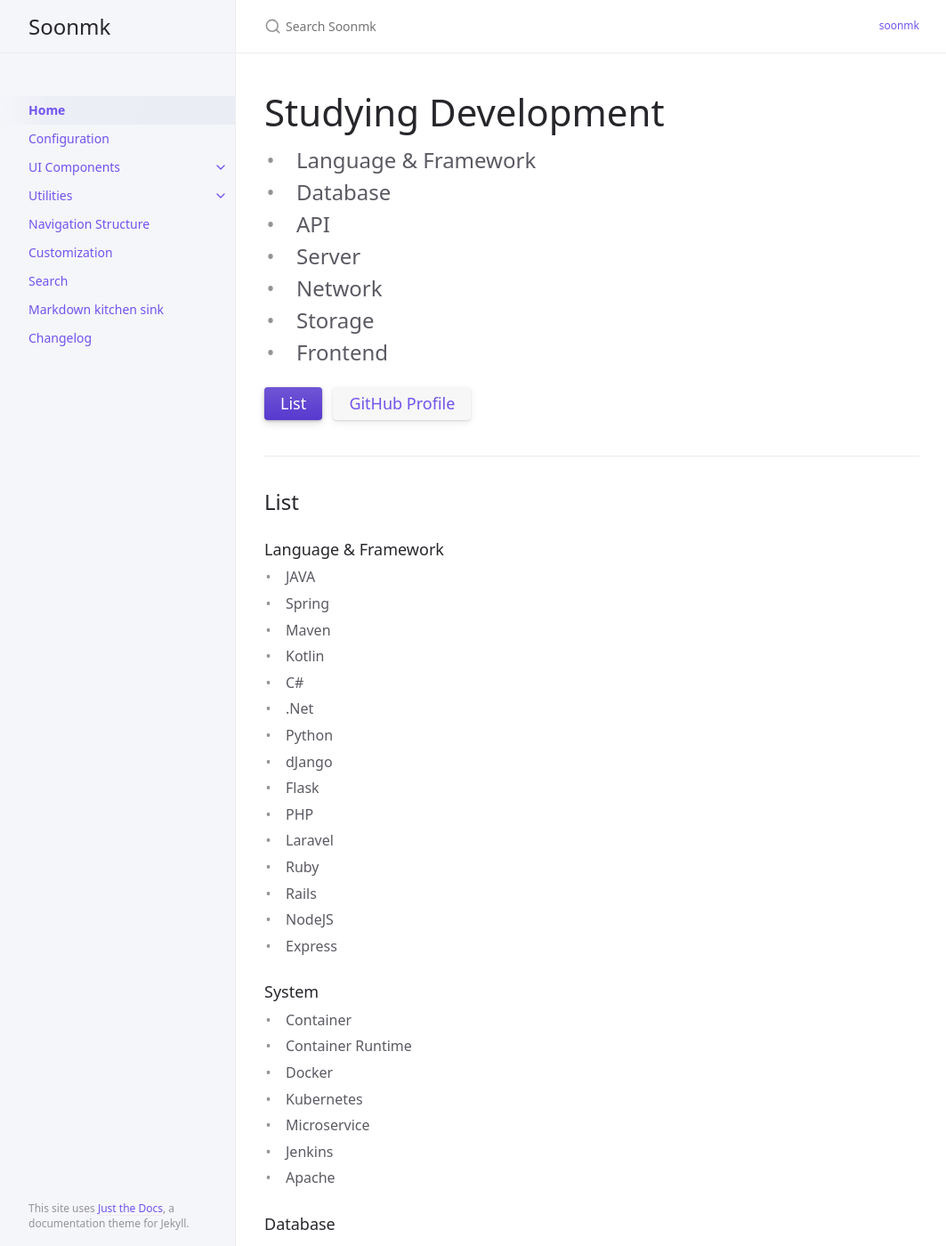
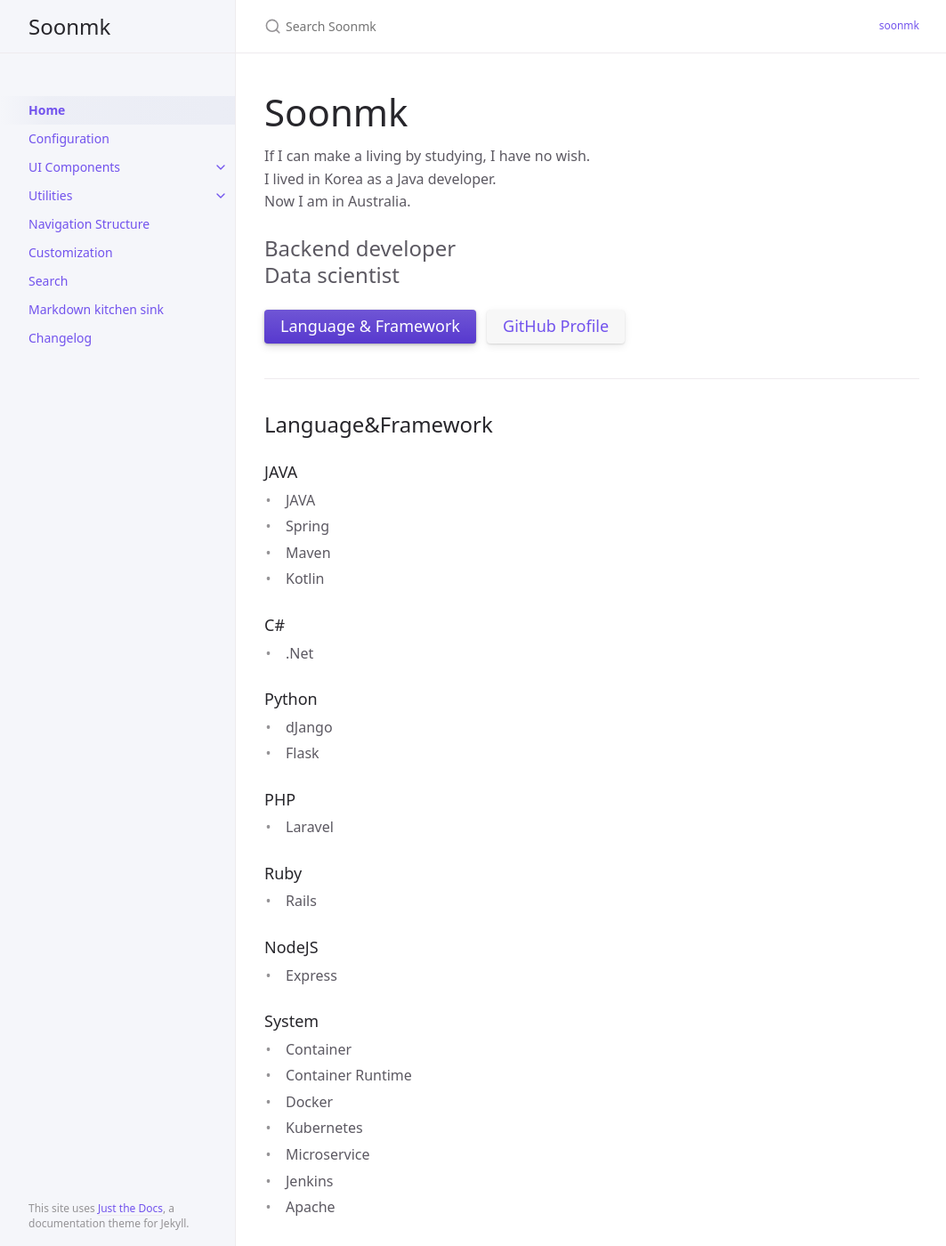
Before and after one commit to soonmk/soonmk.github.io, a Jekyll site: the page built from index.md, in a window 1280 px wide and 1400 px high. Shown: the whole window at 89% size, without its empty margins (107-1170 px from the left). Built offline with Jekyll 4.4.1, drawn with Linux system fonts in a browser that asks for light colours; some of the changed text lies outside the part shown.

Commit message:
Update index.md

```diff
--- a/index.md
+++ b/index.md
@@ -6,83 +6,114 @@ description: "Studying Blog with Just the Docs theme."
 permalink: /
 ---
 
-# Studying Development
+# Soonmk
 {: .fs-9 }
 
-- Language & Framework
-- Database
-- API
-- Server
-- Network
-- Storage
-- Frontend
+If I can make a living by studying, I have no wish.
+I lived in Korea as a Java developer.
+Now I am in Australia.
+
+Backend developer
+Data scientist
 {: .fs-6 .fw-300 }
 
-[List](#List){: .btn .btn-primary .fs-5 .mb-4 .mb-md-0 .mr-2 } [GitHub Profile](https://github.com/soonmk){: .btn .fs-5 .mb-4 .mb-md-0 }
+[Language & Framework](#Language&Framework){: .btn .btn-primary .fs-5 .mb-4 .mb-md-0 .mr-2 } [GitHub Profile](https://github.com/soonmk){: .btn .fs-5 .mb-4 .mb-md-0 }
 
 ---
 
-## List
+## Language&Framework
 
-### Language & Framework
-
+### JAVA
 - JAVA
 - Spring
 - Maven
 - Kotlin
-- C#
+
+### C#
 - .Net
-- Python
+
+### Python
 - dJango
 - Flask
-- PHP
+
+### PHP
 - Laravel
-- Ruby
+
+### Ruby
 - Rails
-- NodeJS
+
+### NodeJS
 - Express
 
 ### System
 - Container
 - Container Runtime
 - Docker
--  Kubernetes
+- Kubernetes
 - Microservice
 - Jenkins
 - Apache
 
-### Database
-- RDB
+### RDBMS
 
-### API
-- Rest API
+### ODBMS
 
-### Server
-- AWS EC2 Instance
-- Managed Platform Service
+## API
+
+### Rest API
+
+## Server
+
+### AWS EC2 Instance
+
+### Managed Platform Service
 - AWS Elastic Beanstalk
 - Google App Engine
-- Linux
 
-### Network
-- HTTP
-- DNS
+### Linux
+
+## Network
+
+### HTTP
+
+### DNS
 - AWS Route 53
-- Domain Management
 
-### Storage
-- AWS S3
+### Domain Management
 
-### Front-End
-- HTML
-- CSS
-- TypeScript
-- JavaScript
+## Storage
+
+### AWS S3
+
+## Front-End
+
+### HTML
+
+### CSS
+
+### TypeScript
+
+### JavaScript
 - jQuery
 - React
 - Vue.js
 - Angular
 - Bootstrap
-- JSP
+
+### JSP
 - JSTL
-- Ajax
+
+### Ajax
+
+## Figure out
+
+### Container
+- Container Runtime
+- Docker
+- Kubernetes
+
+### Microservice
+
+### Jenkins
+
+### Apache
```
